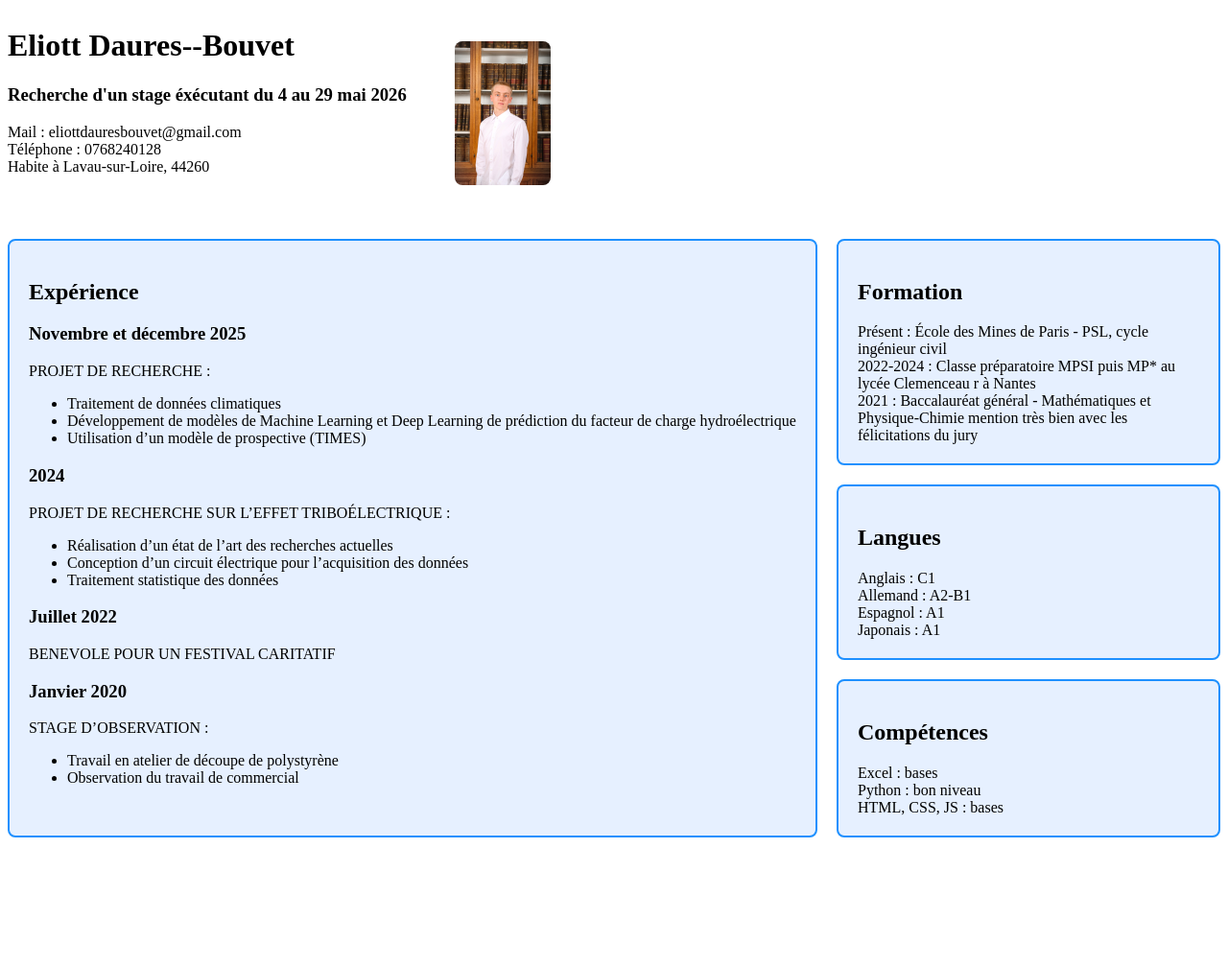
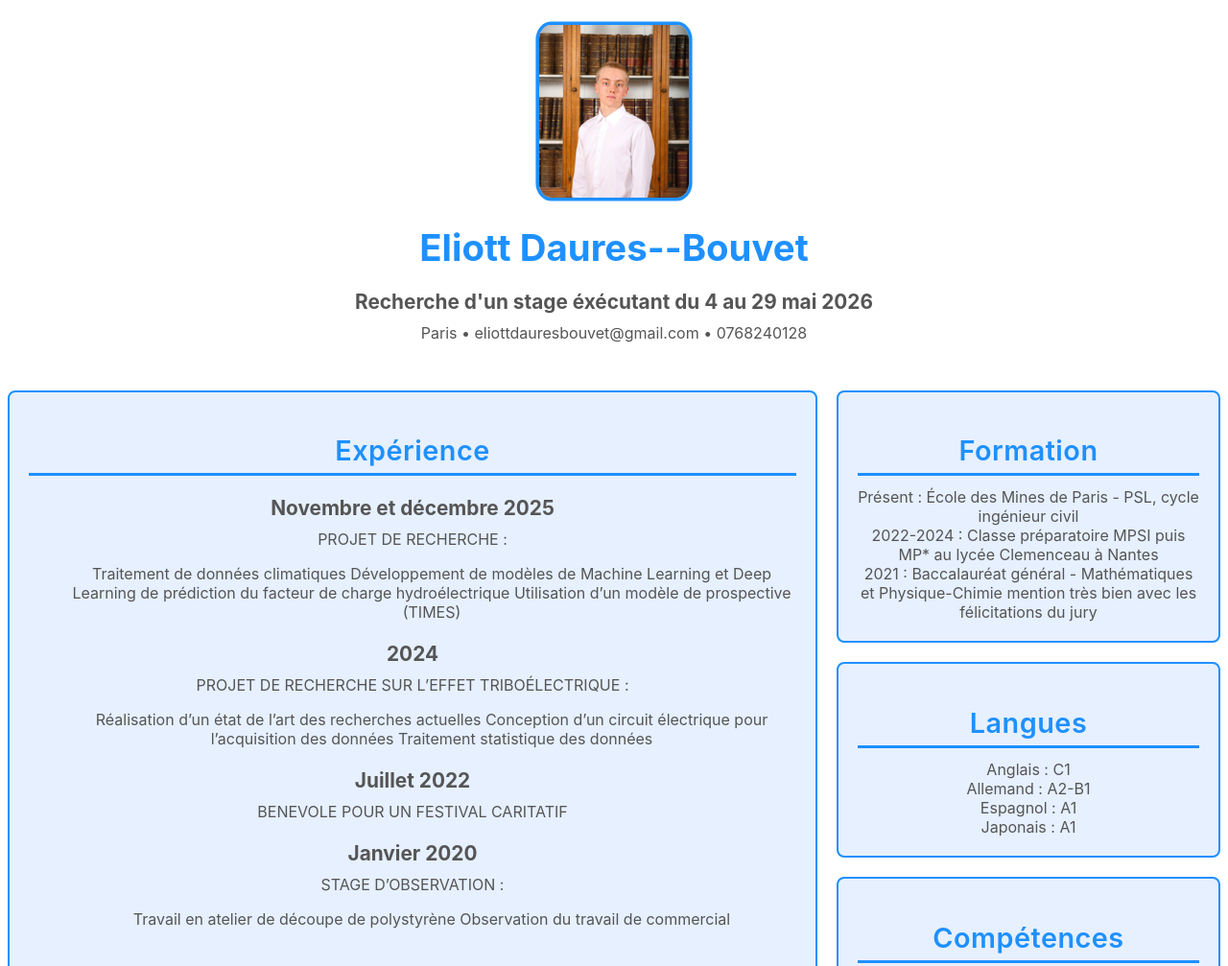
Before and after one commit to eliottdauresbouvet/web-homework, a plain HTML site: page CV/CV.html in a window 1280 px wide. Shown: the top 1007 px of the page at 96% size. Before the commit the page ends 881 px from the top, so only its background shows below. Drawn offline with Linux system fonts and the light colour scheme; a script that the page names is missing.

Commit message:
debug display et refresh

```diff
--- a/CV/CV.css
+++ b/CV/CV.css
@@ -1,43 +1,71 @@
-.profil {
-  display: flex;
-  align-items: center; /* aligne verticalement */
-  gap: 20px; /* espace entre texte et image */
+:root {
+  --bleu: #1e90ff;
+  --bleu-clair: #e6f0ff;
+  --gris: #555;
 }
 
-#photo {
-  width: 100px; /* ou la taille que tu veux */
-  border-radius: 8px; /* optionnel */
-  margin-top: 30px;
-  margin-left: 30px;
+body {
+  font-family: "Inter", "Roboto", sans-serif;
+  color: var(--gris);
 }
 
-#photo.grand {
-  transform: scale(1.5); /* agrandissement */
+/* Titres de sections */
+h2 {
+  font-size: 1.8rem;
+  font-weight: 600;
+  color: var(--bleu);
+  margin-bottom: 12px;
+  padding-bottom: 6px;
+  border-bottom: 3px solid var(--bleu);
+  letter-spacing: 0.5px;
 }
 
+/* Header du CV */
+.header-cv {
+  text-align: center;
+  padding: 30px 0;
+  border-bottom: 3px solid var(--bleu);
+}
+
+.header-cv img {
+  width: 130px;
+  height: 150px;
+  object-fit: cover;
+  border-radius: 10%;
+  border: 3px solid var(--bleu);
+  margin-bottom: 15px;
+  transform: scale(1.2); /* zoom 20% */
+}
+
+.header-cv h1 {
+  font-size: 2.4rem;
+  color: var(--bleu);
+  margin-bottom: 5px;
+}
+
+.header-cv h3 {
+  font-size: 1.3rem;
+  color: var(--gris);
+  margin-bottom: 10px;
+}
+
+/* Layout principal */
 .cv {
   display: flex;
   gap: 20px;
   margin-top: 50px;
-  align-items: stretch; /* les deux colonnes ont la même hauteur */
+  align-items: stretch; /* colonnes même hauteur */
 }
 
 /* Colonnes */
-.experience,
-.colonne-droite {
-  flex: 1;
+.experience {
+  flex: 2;
+  border: 2px solid var(--bleu);
+  padding: 20px;
+  border-radius: 8px;
+  background-color: var(--bleu-clair);
 }
 
-/* Partie gauche plus large si tu veux */
-.experience {
-  flex: 2;
-  border: 2px solid #1e90ff;
-  padding: 20px;
-  border-radius: 8px;
-  background-color: #e6f0ff;
-}
-
-/* Colonne droite */
 .colonne-droite {
   flex: 1;
   display: flex;
@@ -45,16 +73,16 @@
   gap: 20px;
 }
 
-/* Chaque cadre prend 1/3 de la hauteur de la colonne droite */
+/* Cadres de droite */
 .cadre {
-  flex: 1; /* ← la ligne qui manquait */
-  border: 2px solid #1e90ff;
+  flex: 1; /* 3 cadres = même hauteur */
+  border: 2px solid var(--bleu);
   padding: 20px;
   border-radius: 8px;
-  background-color: #e6f0ff;
+  background-color: var(--bleu-clair);
 }
 
-/* Responsive : colonne droite passe en dessous */
+/* Responsive */
 @media (max-width: 900px) {
   .cv {
     flex-direction: column;
--- a/CV/CV.html
+++ b/CV/CV.html
@@ -5,17 +5,17 @@
         <link rel="stylesheet" href="CV.css">
         <script src="CV.js"></script>
     </head>
-    </head>
-    <body>
-        <div class="profil">
+        <div class="header-cv">
+            <div class="photo">
+                <img src="Photo_mines.JPG" id="photo" alt="photo">
+            </div>
+
             <div class="texte">
                 <h1>Eliott Daures--Bouvet</h1>
                 <h3>Recherche d'un stage éxécutant du 4 au 29 mai 2026</h3>
-                <p> Mail : eliottdauresbouvet@gmail.com
-                <br> Téléphone : 0768240128
-                <br> Habite à Lavau-sur-Loire, 44260
-            </div>
-            <img src="Photo_mines.JPG" id="photo" alt="photo">
+                <div class="infos">
+                    Paris • eliottdauresbouvet@gmail.com • 0768240128
+                </div>
         </div>
         <div class="cv">
             <div class="experience">
@@ -23,25 +23,25 @@
                 <p> <h3> Novembre et décembre 2025 </h3>
                 PROJET DE RECHERCHE :
                 <ul>
-                <li>Traitement de données climatiques
-                <li>Développement de modèles de Machine Learning et Deep Learning
+                Traitement de données climatiques
+                Développement de modèles de Machine Learning et Deep Learning
                 de prédiction du facteur de charge hydroélectrique
-                <li>Utilisation d’un modèle de prospective (TIMES)
+                Utilisation d’un modèle de prospective (TIMES)
                 </ul>
                 <h3> 2024 </h3>
                 PROJET DE RECHERCHE SUR L’EFFET TRIBOÉLECTRIQUE :
                 <ul>
-                <li>Réalisation d’un état de l’art des recherches actuelles
-                <li>Conception d’un circuit électrique pour l’acquisition des données
-                <li>Traitement statistique des données
+                Réalisation d’un état de l’art des recherches actuelles
+                Conception d’un circuit électrique pour l’acquisition des données
+                Traitement statistique des données
                 </ul>
                 <h3>Juillet 2022</h3>
                 BENEVOLE POUR UN FESTIVAL CARITATIF
                 <h3>Janvier 2020</h3>
                 STAGE D’OBSERVATION :
                 <ul>
-                <li>Travail en atelier de découpe de polystyrène
-                <li>Observation du travail de commercial
+                Travail en atelier de découpe de polystyrène
+                Observation du travail de commercial
                 </ul>
             </div>
             <div class="colonne-droite">
@@ -49,8 +49,7 @@
                 <div class="cadre">
                     <h2>Formation</h2>
                     Présent : École des Mines de Paris - PSL, cycle ingénieur civil
-                    <br>2022-2024 : Classe préparatoire MPSI puis MP* au lycée Clemenceau
-                    r à Nantes
+                    <br>2022-2024 : Classe préparatoire MPSI puis MP* au lycée Clemenceau à Nantes
                     <br>2021 : Baccalauréat général - Mathématiques et Physique-Chimie mention très bien avec les félicitations du jury
                 </div>
 
--- a/CV/CV.js
+++ /dev/null
@@ -1,9 +0,0 @@
-document.addEventListener("DOMContentLoaded", () => {
-    const img = document.getElementById("photo");
-    img.addEventListener("mouseenter", () => {
-        img.classList.add("grand");
-    });
-    img.addEventListener("mouseleave", () => {
-        img.classList.remove("grand");
-    });
-});
```
Also changed, not shown: Tictactoe/tictactoe.js (+29 -5 lines), frontend-pixels-war/pixels-war.js (+8 -11 lines).
